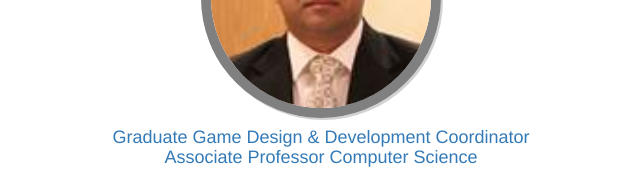
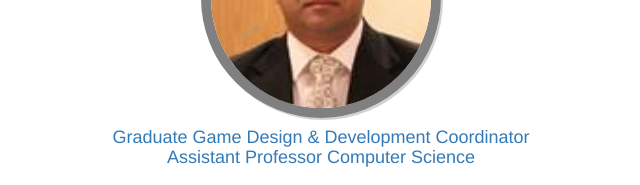
Before and after one commit to dtahmed/game-lab-site-uncc, a plain HTML site: page people.html in a window 1280 px wide. Shown: the part 860-1045 px from the top of the page, 31-671 px from the left. Drawn offline with nearby package versions, Linux system fonts and the light colour scheme.

Commit message:
Update people.html

```diff
--- a/people.html
+++ b/people.html
@@ -86,7 +86,7 @@
                         <div class="unhover_img">
                         <img src="images/dewan.jpg" alt="" />
                         </div>
-                        <h4>Graduate Game Design & Development Coordinator<br> Associate Professor Computer Science</h4>
+                        <h4>Graduate Game Design & Development Coordinator<br> Assistant Professor Computer Science</h4>
                         <h3 style="padding-bottom:5%;">Dr. Dewan Ahmed</h3>
                     </a>
                 </div>
```
